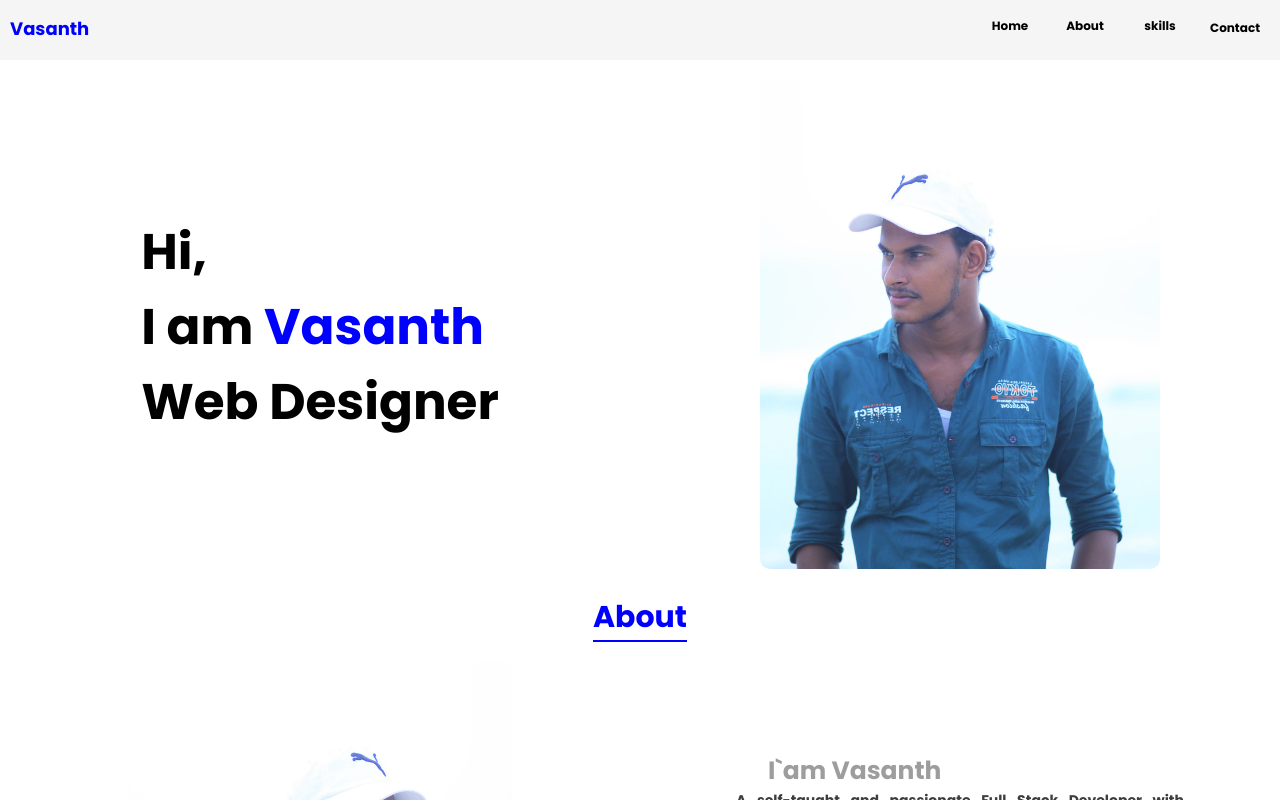
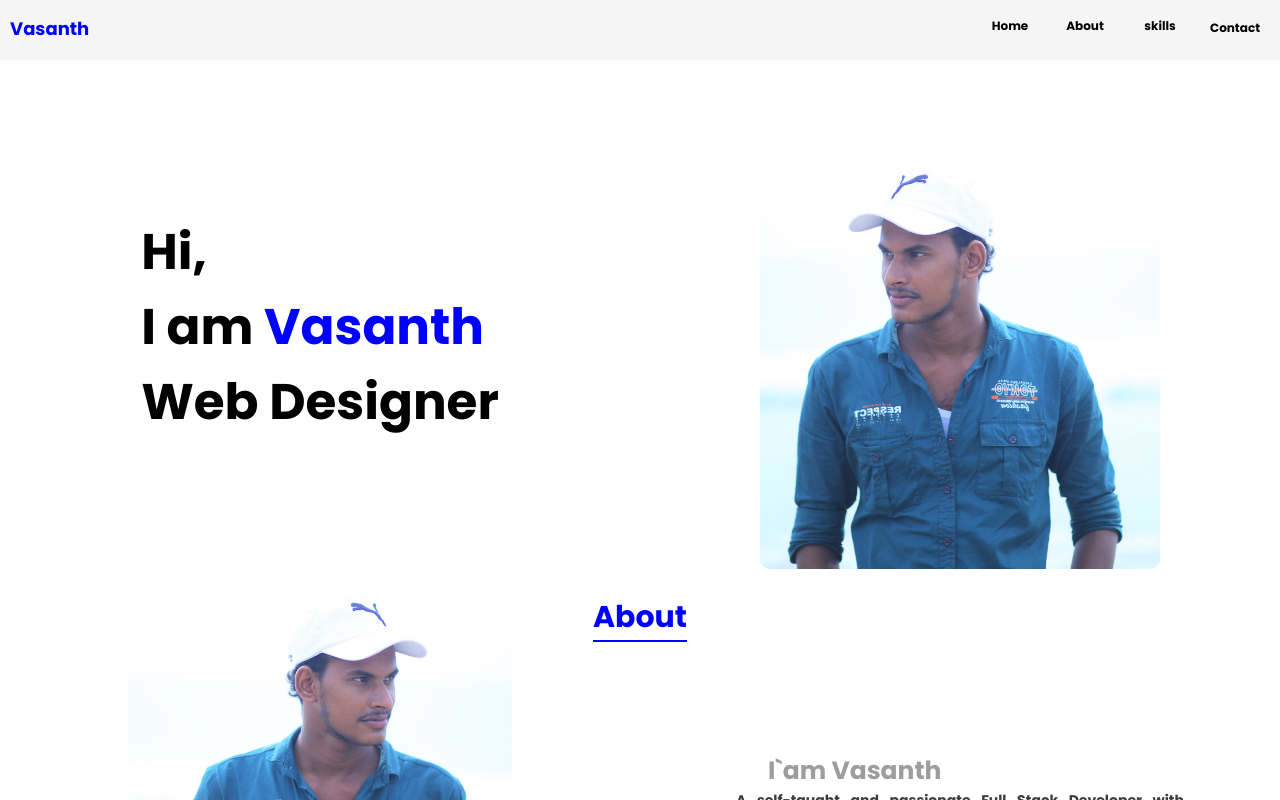
Before and after one commit to Mrvasanth93/portfolio, a React (Vite) app: page / in a window 1280 px wide. Shown: the top 800 px of the page. Built offline with nearby package versions, Linux system fonts and the light colour scheme.

Commit message:
after add all  animation

```diff
--- a/src/App.css
+++ b/src/App.css
@@ -3,3 +3,17 @@
   padding: 0;
   width: 100%;
 }
+@keyframes identifier {
+  0%{
+      color: rgba(255, 255, 255, 0.151);
+      transform: translateY(-50px);
+  }
+  100%{
+      color: black;
+      transform: translateY(0);
+  }
+}
+*{
+  animation: identifier 1.5s;
+  animation-timing-function: ease-in;
+}
```
